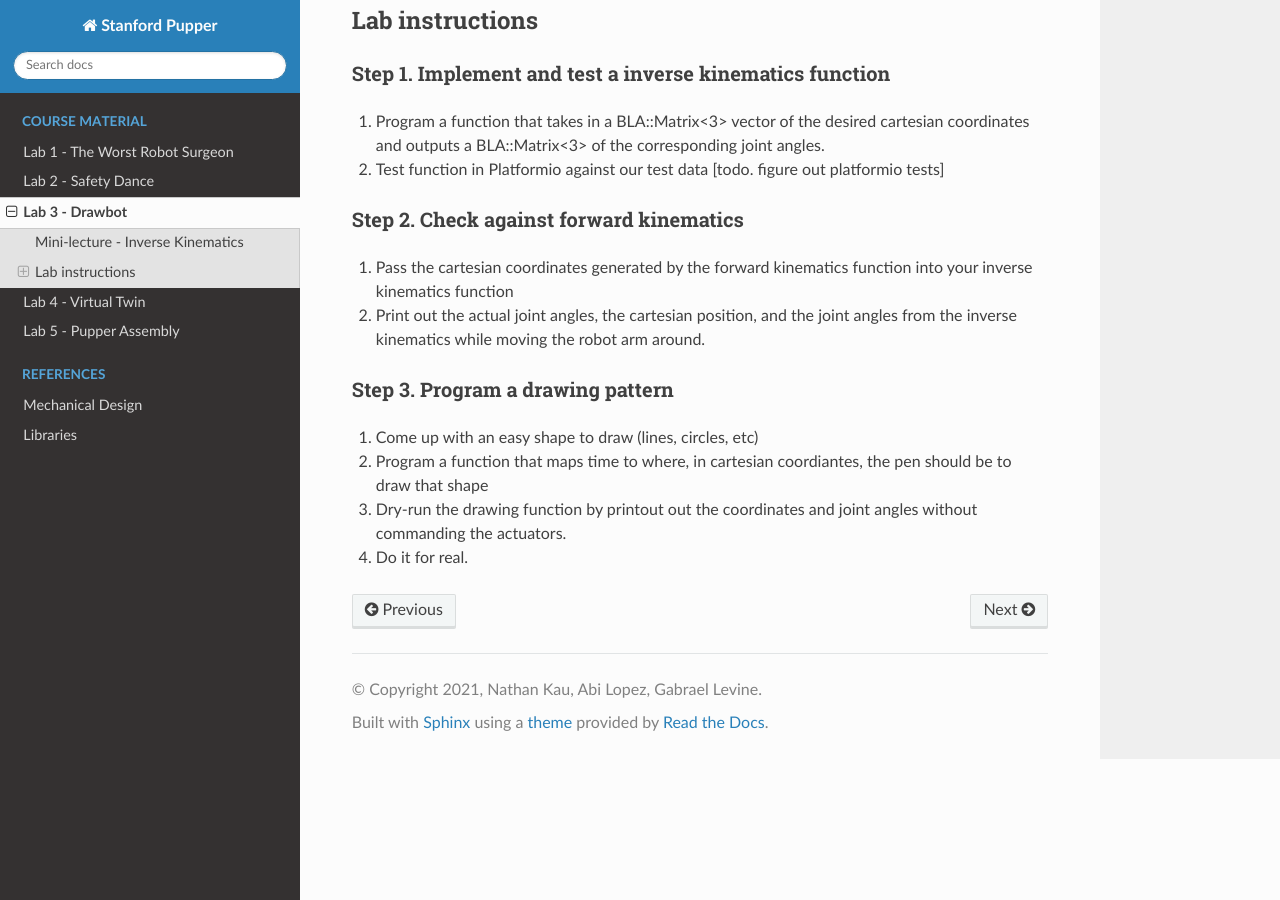
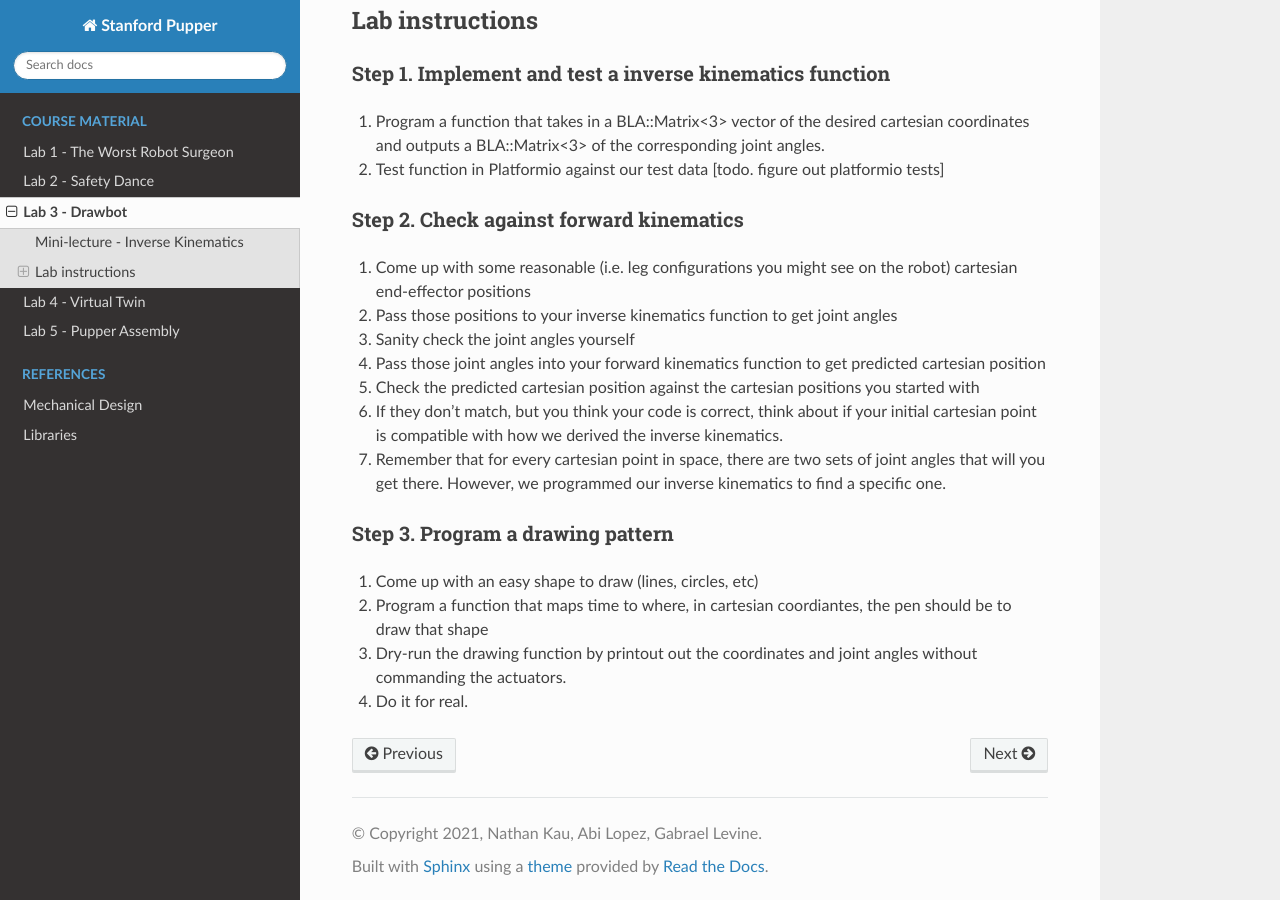
Before and after one commit to stanfordroboticsclub/pupperv3-independent-study, a Sphinx documentation site: the page built from docs/course-material/lab-3.rst, in a window 1280 px wide and 900 px high, scrolled down 925 px. Built offline with Sphinx 7.4.7 and the Read the Docs theme 2.0.0, drawn with Linux system fonts in a browser that asks for light colours.

Commit message:
update ik docs

```diff
--- a/docs/course-material/lab-3.rst
+++ b/docs/course-material/lab-3.rst
@@ -27,8 +27,13 @@ Step 1. Implement and test a inverse kinematics function
 
 Step 2. Check against forward kinematics
 ^^^^^^^^^^^^^^^^^^^^^^^^^^^^^^^^^^^^^^^^^^^^
-#. Pass the cartesian coordinates generated by the forward kinematics function into your inverse kinematics function
-#. Print out the actual joint angles, the cartesian position, and the joint angles from the inverse kinematics while moving the robot arm around.
+#. Come up with some reasonable (i.e. leg configurations you might see on the robot) cartesian end-effector positions
+#. Pass those positions to your inverse kinematics function to get joint angles
+#. Sanity check the joint angles yourself
+#. Pass those joint angles into your forward kinematics function to get predicted cartesian position
+#. Check the predicted cartesian position against the cartesian positions you started with
+#. If they don't match, but you think your code is correct, think about if your initial cartesian point is compatible with how we derived the inverse kinematics.
+#. Remember that for every cartesian point in space, there are two sets of joint angles that will you get there. However, we programmed our inverse kinematics to find a specific one.
 
 Step 3. Program a drawing pattern
 ^^^^^^^^^^^^^^^^^^^^^^^^^^^^^^^^^^^^^^^^^^^^
```
